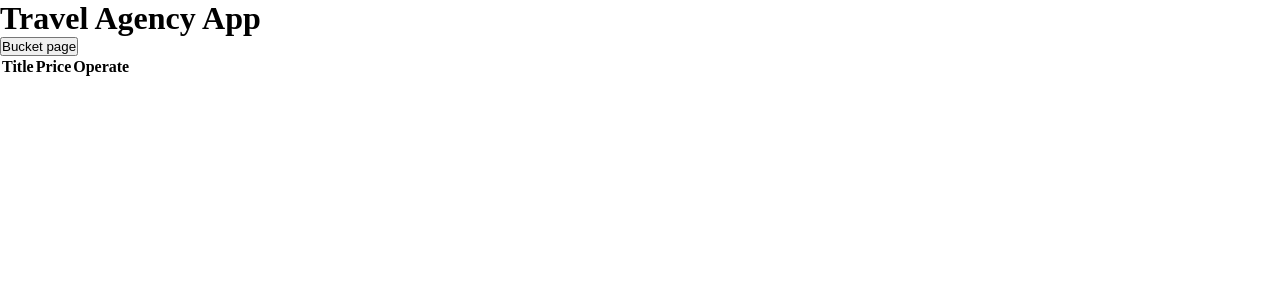
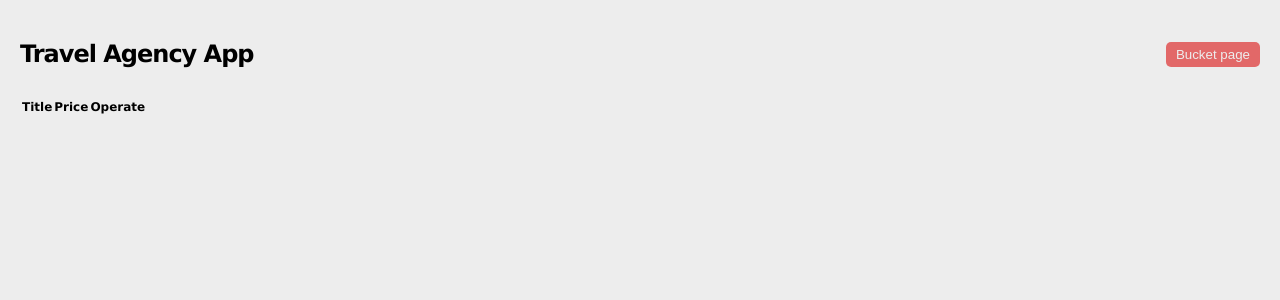
Before and after one commit to massam89/travel-app, a React (Create React App) app: page /bucket in a window 1280 px wide. Shown: the top 300 px of the page. Built offline with nearby package versions, Linux system fonts and the light colour scheme.

Commit message:
style part1

```diff
--- a/src/components/Filters.js
+++ b/src/components/Filters.js
@@ -1,5 +1,6 @@
 import { useContext, useState } from "react";
 import {Context} from '../context/ContextProvider'
+import styles from '../css/module/Filters.module.css'
 
 const Filters = (props) => {
 
@@ -32,7 +33,7 @@ const Filters = (props) => {
   }
 
   return (
-    <div>
+    <div className={styles.filters}>
         <select onChange={selectHandler} value={title}>
           <option disabled value='default'>Select a title</option>
           <option value='all'>All</option>
--- a/src/components/Header.js
+++ b/src/components/Header.js
@@ -1,4 +1,5 @@
 import { Link } from "react-router-dom";
+import styles from '../css/module/Header.module.css'
 
 const Header = (props) => {
   const clickButtonHandler = () => {
@@ -6,7 +7,7 @@ const Header = (props) => {
   };
 
   return (
-    <header>
+    <header className={styles.header}>
       <h1>Travel Agency App</h1>
       <Link to={props.isBucketPage ? "/" : "/Bucket"}>
         <button onClick={clickButtonHandler}>
--- a/src/components/Pagination.js
+++ b/src/components/Pagination.js
@@ -1,5 +1,6 @@
 import { useContext } from "react"
 import { Context } from "../context/ContextProvider"
+import styles from '../css/module/Pagination.module.css'
 
 const Pagination = (props) => {
   const {state, paginateHandler} = useContext(Context)
@@ -15,7 +16,7 @@ const Pagination = (props) => {
   }
 
   return (
-    <div>
+    <div className={styles.pagination}>
       <ul>
         {pageNumberArray.map((item,index) =>
           <li onClick={clickPageHandler} key={index}>{item}</li>
--- a/src/components/ResortItem.js
+++ b/src/components/ResortItem.js
@@ -15,7 +15,7 @@ const ResortItem = (props) => {
       <td><Link to={`/resorts/${props.resort.id}`}>{props.resort.title}</Link></td>
       <td>{props.resort.description.substring(0, 200) + '...'}</td>
       <td>{props.resort.price}</td>
-      <td><img src={props.resort.imageUrl} width='64' alt={props.resort.title}/></td>
+      <td><img src={props.resort.imageUrl} alt={props.resort.title}/></td>
       <td><button onClick={buttonHandler}>Add</button></td>
     </>
 
--- a/src/components/ResortItems.js
+++ b/src/components/ResortItems.js
@@ -2,13 +2,14 @@ import { useContext } from "react";
 import { Context } from "../context/ContextProvider";
 import ResortItem from "./ResortItem";
 import useSort from "../hooks/useSort";
+import styles from "../css/module/ResortItems.module.css"
 
 const ResrotItems = (props) => {
   const { state } = useContext(Context);
   const {isUp:titleIsUp, upHandler: titleUpHandler, downHandler: titleDownHandler} = useSort()
   const {isUp:priceIsUp, upHandler: priceUpHandler, downHandler: priceDownHandler} = useSort()
   return (
-    <table>
+    <table className={styles.table}>
       <thead>
         <tr>
           <th data-column="title">
--- a/src/context/ContextProvider.js
+++ b/src/context/ContextProvider.js
@@ -1,6 +1,7 @@
 import React, {useEffect, useReducer} from "react";
 import data from '../data/data.json'
 import { sortArray } from "../lib/helper";
+
 export const Context = React.createContext()
 
 const initialState = {
@@ -41,11 +42,10 @@ const reducer = (state,action) => {
     const filterResorts = state.allResorts.filter(item => item.title === action.data || item.pricePlus === +action.data)
     return {...state, showResorts: filterResorts.slice(0,20)}
   }
+
   if(action.type === 'PAGINATION'){
     const pageNumber = +action.data
-
     const paginatedResorts = state.allResorts.slice((pageNumber-1)*20, pageNumber*20)
-
     return {...state, showResorts: paginatedResorts}
   }
   return initialState
--- a/src/css/index.css
+++ b/src/css/index.css
@@ -1,5 +1,9 @@
 :root {
-
+  --dark: #D8D9CF;
+  --grey: #EDEDED;
+  --red: #FF8787;
+  --red-dark: #E26868;
+  font-size: 12px;
 }
 
 * {
@@ -9,5 +13,30 @@
 }
 
 body {
+  font-family:'Lucida Sans', 'Lucida Sans Regular', 'Lucida Grande', 'Lucida Sans Unicode', Geneva, Verdana, sans-serif;
+  padding: 40px 20px;
+  background-color: var(--grey);
+}
 
+img {
+  width: 100%;
+  height: auto;
 }
+
+a {
+  text-decoration: none;
+  color: inherit;
+}
+
+button {
+  border: none;
+  padding: 5px 10px;
+  cursor: pointer;
+  border-radius: 5px ;
+  background-color: var(--red-dark);
+  color: var(--grey);
+}
+
+li {
+  list-style-type: none;
+}
--- /dev/null
+++ b/src/css/module/Filters.module.css
@@ -0,0 +1,12 @@
+.filters {
+  display: flex;
+  flex-direction: column;
+  align-items: center;
+}
+
+.filters select {
+  font-size: 1.1rem;
+  padding: 5px;
+  margin-bottom: 10px;
+  outline: none;
+}
--- /dev/null
+++ b/src/css/module/Header.module.css
@@ -0,0 +1,10 @@
+.header {
+  display: flex;
+  justify-content: space-between;
+  margin-bottom: 30px;
+  align-items: center;
+}
+
+.header h1 {
+  letter-spacing: -1px;
+}
--- /dev/null
+++ b/src/css/module/Pagination.module.css
@@ -0,0 +1,20 @@
+.pagination {
+  display: flex;
+  justify-content: center;
+  align-items: center;
+  margin-top: 20px;
+}
+
+.pagination ul {
+  display: flex;
+  font-size: 1.5rem;
+}
+.pagination li {
+  display: inline-block;
+  margin: 5px;
+  cursor: pointer;
+  padding: 5px;
+}
+.pagination li:hover {
+  color: var(--red-dark);
+}
--- /dev/null
+++ b/src/css/module/ResortItems.module.css
@@ -0,0 +1,39 @@
+.table {
+  border-collapse: collapse;
+  border-spacing: 0;
+  width: 100%;
+  font-size: 1.2rem;
+}
+
+.table td {
+  padding: 10px 10px;
+  text-align: left;
+}
+
+.table th {
+  padding: 5px 10px;
+  text-align: left;
+  background-color: var(--red-dark);
+  color: var(--grey);
+}
+
+.table th:nth-child(3) {
+  width: 90px;
+}
+
+.table img {
+  width: 80%;
+}
+
+.table a:hover {
+  color: rgb(220, 11, 11);
+}
+
+.table i {
+  margin-left: 5px;
+  cursor: pointer;
+}
+
+.table button:active {
+  background-color: rgb(205, 22, 22);
+}
```
